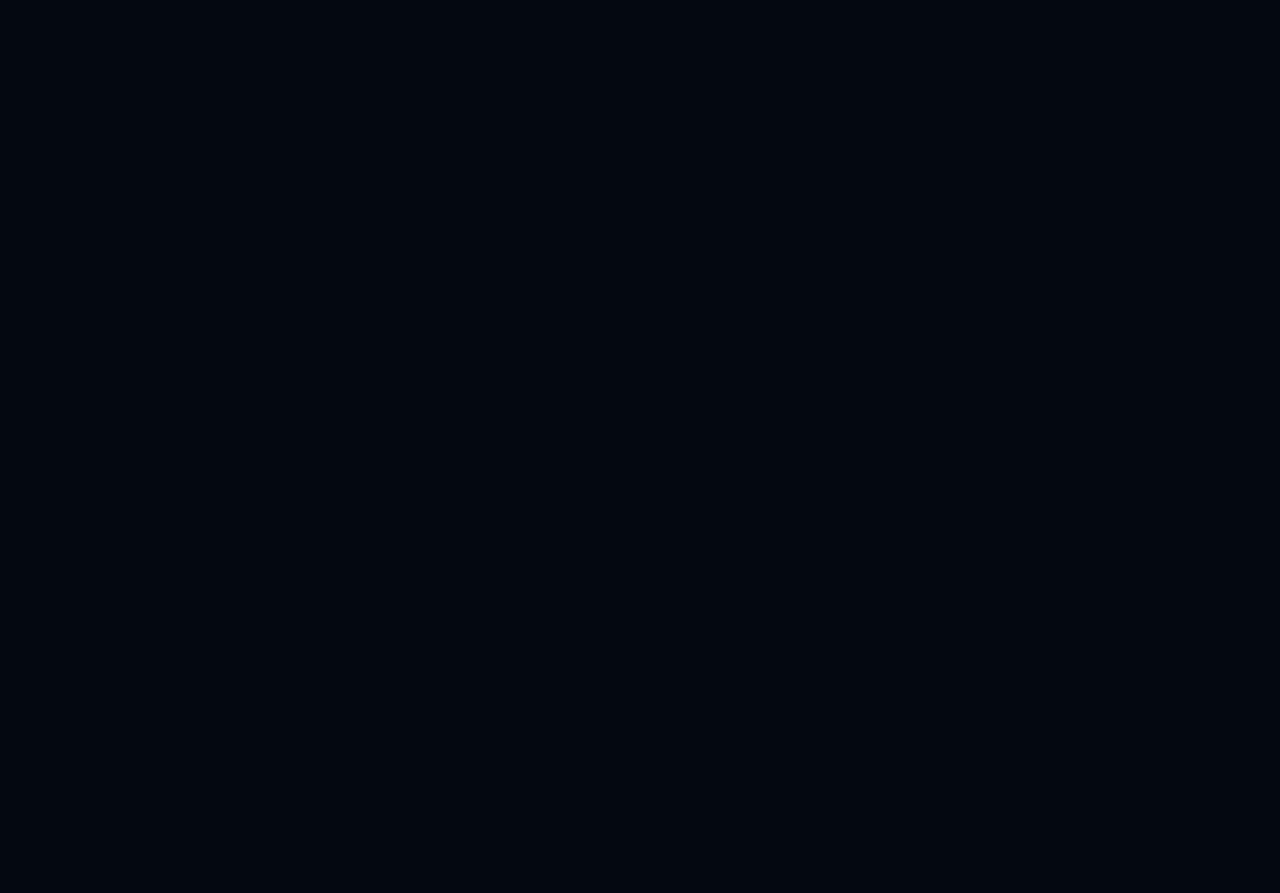
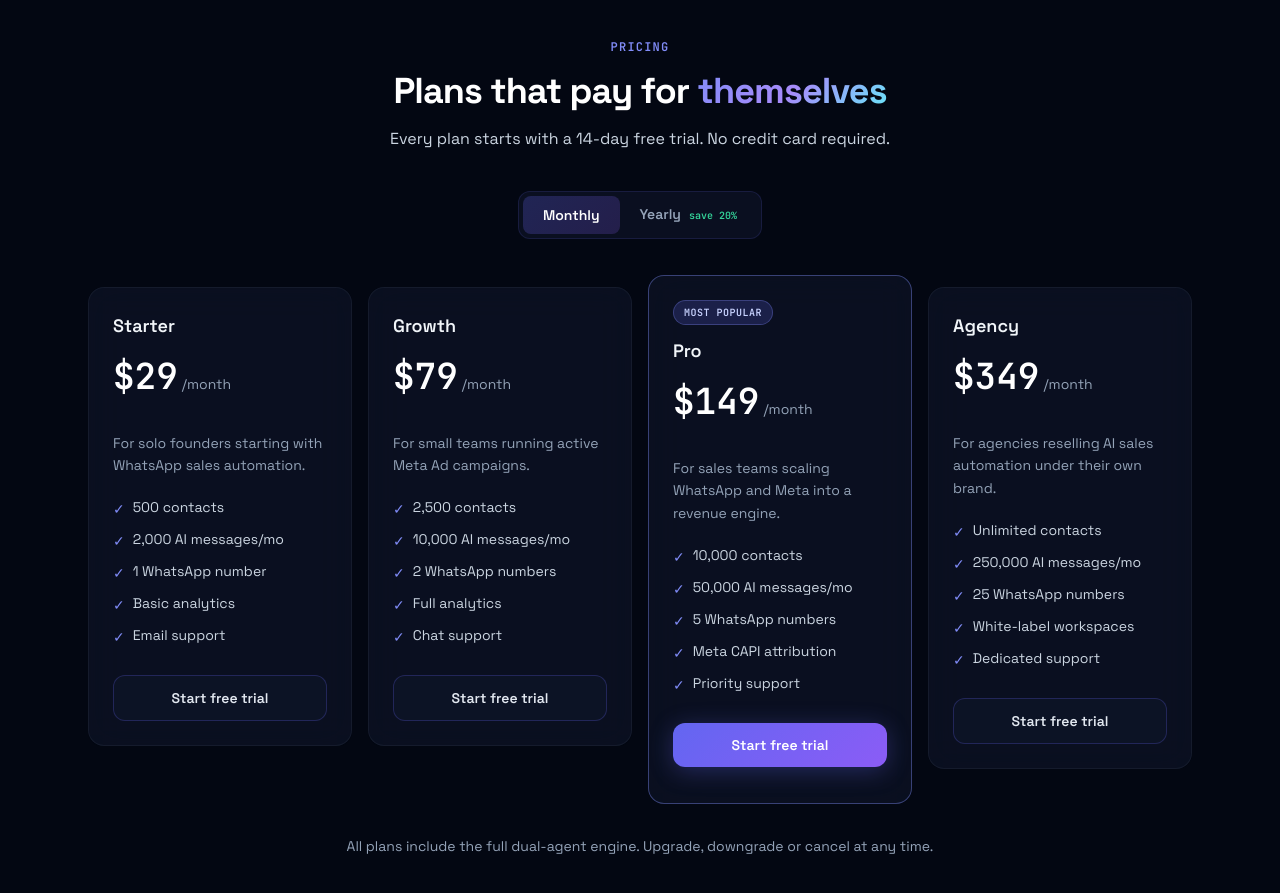
Before and after one commit to DSPSardar/asos, a React (Vite) app in the folder vite-app/: page / in a window 1280 px wide. Shown: the part 3060-3953 px from the top of the page. Before the commit the page ends 2987 px from the top, so only its background shows below. Built offline with nearby package versions, Linux system fonts and the light colour scheme; no server answers.

Commit message:
feat(landing): add pricing section matching Billing.jsx tiers

```diff
--- /dev/null
+++ b/vite-app/src/components/landing/Pricing.jsx
@@ -0,0 +1,153 @@
+// src/components/landing/Pricing.jsx — four-tier pricing with a billing toggle.
+//
+// Prices mirror src/pages/Billing.jsx (PLANS, line 9), which is the
+// in-app source of truth. If you change a number here, change it there
+// too — a landing page that contradicts the billing screen loses trust
+// at exactly the wrong moment.
+import React, { useState } from 'react';
+import CtaButton from './CtaButton';
+import Eyebrow from './Eyebrow';
+import { SIGNUP_HREF } from './links';
+
+const PLANS = [
+  {
+    name: 'Starter',
+    monthly: 29,
+    yearlyPerMonth: 23,
+    yearlyTotal: 276,
+    blurb: 'For solo founders starting with WhatsApp sales automation.',
+    features: ['500 contacts', '2,000 AI messages/mo', '1 WhatsApp number', 'Basic analytics', 'Email support'],
+    featured: false,
+  },
+  {
+    name: 'Growth',
+    monthly: 79,
+    yearlyPerMonth: 63,
+    yearlyTotal: 756,
+    blurb: 'For small teams running active Meta Ad campaigns.',
+    features: ['2,500 contacts', '10,000 AI messages/mo', '2 WhatsApp numbers', 'Full analytics', 'Chat support'],
+    featured: false,
+  },
+  {
+    name: 'Pro',
+    monthly: 149,
+    yearlyPerMonth: 119,
+    yearlyTotal: 1428,
+    blurb: 'For sales teams scaling WhatsApp and Meta into a revenue engine.',
+    features: ['10,000 contacts', '50,000 AI messages/mo', '5 WhatsApp numbers', 'Meta CAPI attribution', 'Priority support'],
+    featured: true,
+  },
+  {
+    name: 'Agency',
+    monthly: 349,
+    yearlyPerMonth: 279,
+    yearlyTotal: 3348,
+    blurb: 'For agencies reselling AI sales automation under their own brand.',
+    features: ['Unlimited contacts', '250,000 AI messages/mo', '25 WhatsApp numbers', 'White-label workspaces', 'Dedicated support'],
+    featured: false,
+  },
+];
+
+export default function Pricing() {
+  const [cycle, setCycle] = useState('monthly');
+  const yearly = cycle === 'yearly';
+
+  return (
+    <section id="pricing" aria-labelledby="pricing-heading">
+      <div className="max-w-6xl mx-auto px-6 py-20 md:py-28">
+        <div className="text-center mb-10">
+          <Eyebrow className="mb-4">Pricing</Eyebrow>
+          <h2 id="pricing-heading" className="text-3xl md:text-4xl font-bold tracking-tight text-white mb-4">
+            Plans that pay for <span className="gradient-text">themselves</span>
+          </h2>
+          <p className="text-slate-300">
+            Every plan starts with a 14-day free trial. No credit card required.
+          </p>
+        </div>
+
+        {/* Billing cycle toggle */}
+        <div
+          className="flex justify-center mb-12"
+          role="group"
+          aria-label="Billing cycle"
+        >
+          <div className="inline-flex p-1 rounded-xl border border-indigo-500/15" style={{ background: 'rgba(15,23,42,0.6)' }}>
+            {[
+              ['monthly', 'Monthly'],
+              ['yearly', 'Yearly'],
+            ].map(([value, label]) => (
+              <button
+                key={value}
+                type="button"
+                aria-pressed={cycle === value}
+                onClick={() => setCycle(value)}
+                className={`px-5 py-2 rounded-lg text-sm font-semibold transition-colors focus-visible:outline-none focus-visible:ring-2 focus-visible:ring-indigo-400 ${
+                  cycle === value ? 'text-white' : 'text-slate-400 hover:text-slate-200'
+                }`}
+                style={cycle === value ? { background: 'linear-gradient(135deg,rgba(99,102,241,0.25),rgba(139,92,246,0.2))' } : undefined}
+              >
+                {label}
+                {value === 'yearly' && (
+                  <span className="ml-2 text-[10px] font-mono text-emerald-400">save 20%</span>
+                )}
+              </button>
+            ))}
+          </div>
+        </div>
+
+        <div className="grid grid-cols-1 md:grid-cols-2 lg:grid-cols-4 gap-4 items-start">
+          {PLANS.map((plan) => (
+            <article
+              key={plan.name}
+              className={`glass-card rounded-2xl p-6 flex flex-col ${
+                plan.featured ? 'border-indigo-400/40 lg:-mt-3 lg:pb-9' : ''
+              }`}
+              style={plan.featured ? { borderColor: 'rgba(129,140,248,0.4)' } : undefined}
+            >
+              {plan.featured && (
+                <span className="self-start mb-3 px-2.5 py-1 rounded-full text-[10px] font-mono font-bold uppercase tracking-wider text-indigo-200 bg-indigo-500/20 border border-indigo-400/30">
+                  Most popular
+                </span>
+              )}
+
+              <h3 className="text-lg font-semibold text-slate-100">{plan.name}</h3>
+
+              <div className="mt-4 flex items-baseline gap-1">
+                <span className="text-4xl font-bold font-mono text-white">
+                  ${yearly ? plan.yearlyPerMonth : plan.monthly}
+                </span>
+                <span className="text-sm text-slate-400">/month</span>
+              </div>
+              <p className="mt-1 text-xs text-slate-400 font-mono h-4">
+                {yearly ? `billed annually — $${plan.yearlyTotal.toLocaleString()}/yr` : ''}
+              </p>
+
+              <p className="mt-4 text-sm text-slate-400 leading-relaxed">{plan.blurb}</p>
+
+              <ul className="mt-5 space-y-2.5 flex-1">
+                {plan.features.map((feature) => (
+                  <li key={feature} className="flex items-start gap-2 text-sm text-slate-300">
+                    <span aria-hidden="true" className="text-indigo-400 mt-0.5">✓</span>
+                    {feature}
+                  </li>
+                ))}
+              </ul>
+
+              <CtaButton
+                href={SIGNUP_HREF}
+                variant={plan.featured ? 'primary' : 'secondary'}
+                className="mt-7 block w-full"
+              >
+                Start free trial
+              </CtaButton>
+            </article>
+          ))}
+        </div>
+
+        <p className="mt-8 text-center text-sm text-slate-400">
+          All plans include the full dual-agent engine. Upgrade, downgrade or cancel at any time.
+        </p>
+      </div>
+    </section>
+  );
+}
--- a/vite-app/src/pages/Landing.jsx
+++ b/vite-app/src/pages/Landing.jsx
@@ -15,6 +15,7 @@ import StatsBar from '@components/landing/StatsBar';
 import HowItWorks from '@components/landing/HowItWorks';
 import Features from '@components/landing/Features';
 import AgentPipeline from '@components/landing/AgentPipeline';
+import Pricing from '@components/landing/Pricing';
 
 export default function Landing() {
   return (
@@ -26,6 +27,7 @@ export default function Landing() {
         <HowItWorks />
         <Features />
         <AgentPipeline />
+        <Pricing />
       </main>
     </div>
   );
```
